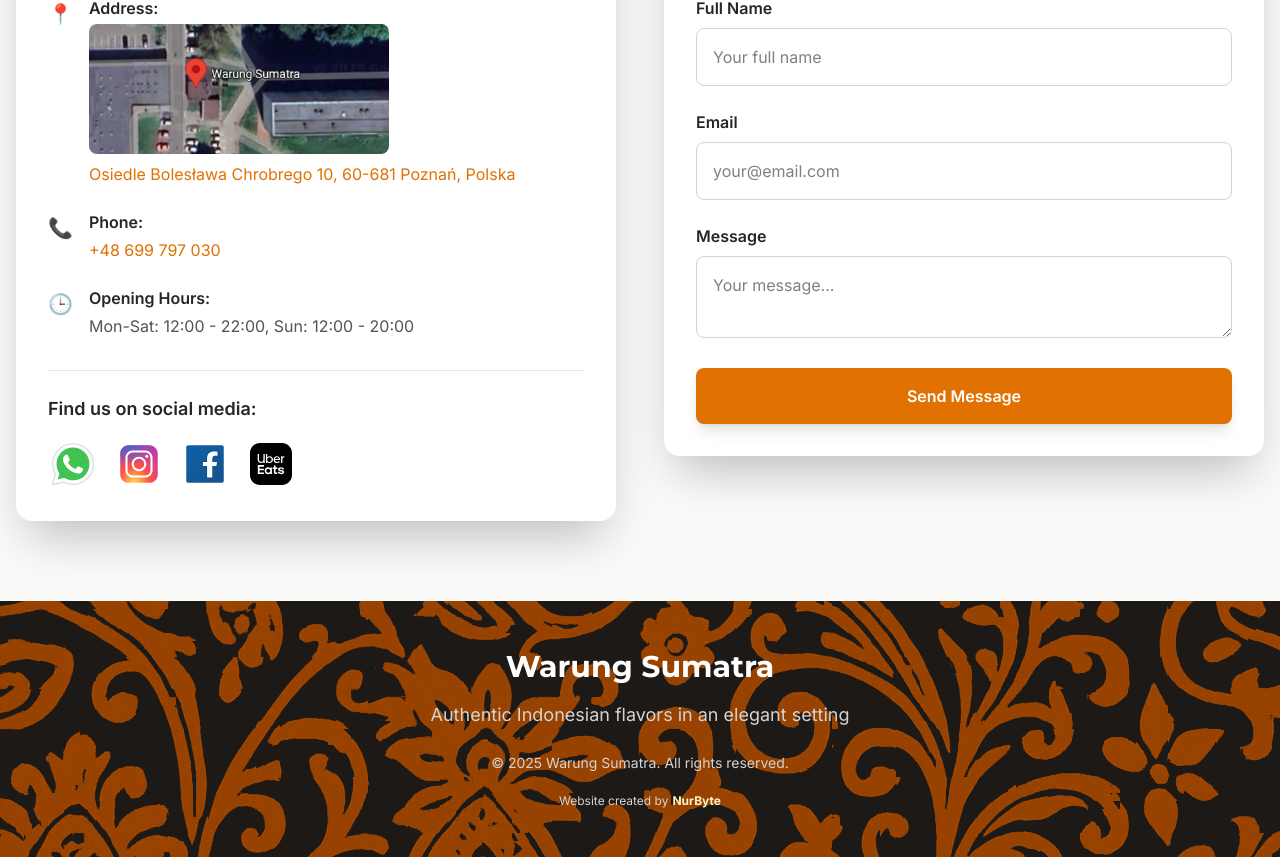
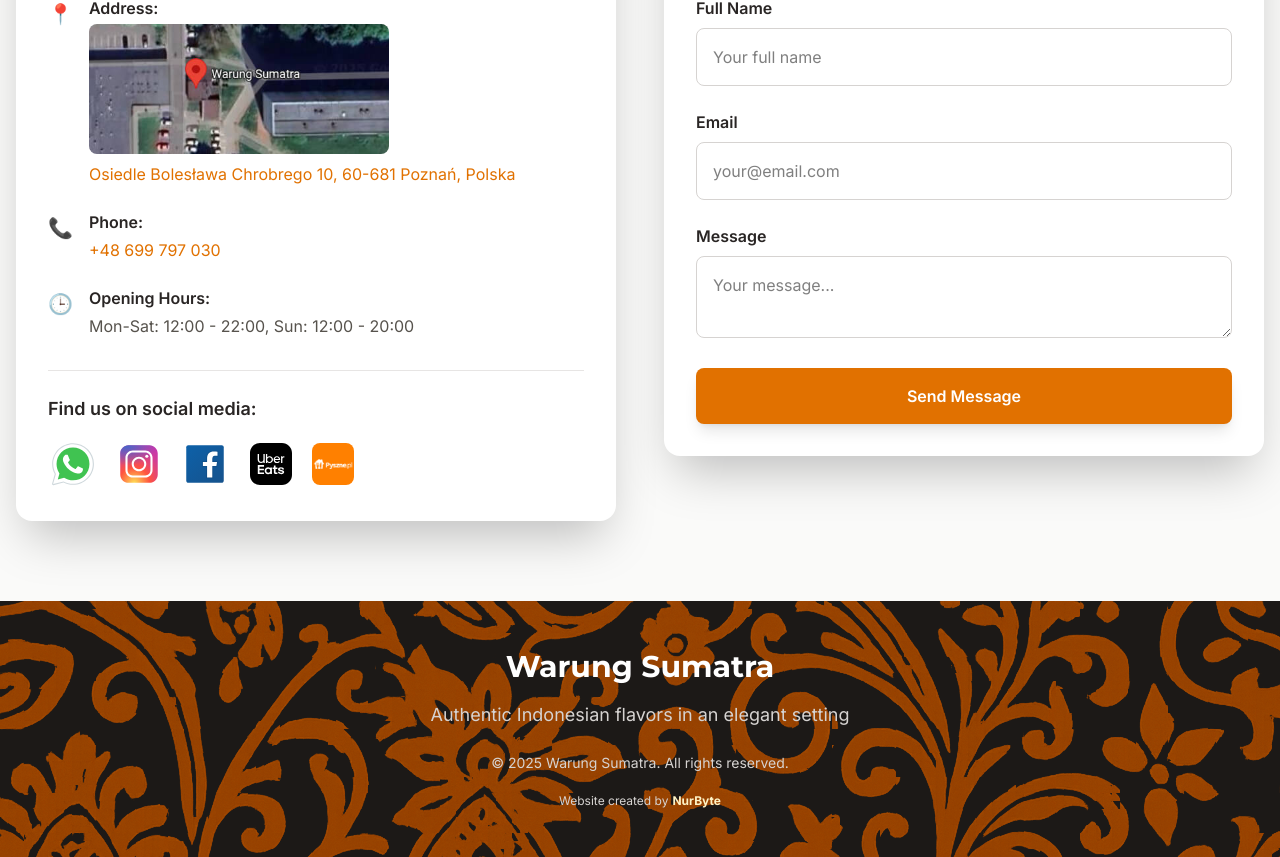
Before and after one commit to michalskirobert/warung-sumatra, a Next.js app: page /en in a window 1280 px wide. Shown: the part 7189-8046 px from the top of the page. Built offline with nearby package versions, Linux system fonts and the light colour scheme; no server answers.

Commit message:
set social media

```diff
--- a/src/components/Hero.tsx
+++ b/src/components/Hero.tsx
@@ -16,6 +16,8 @@ export default function Hero() {
           height={0}
           width={0}
           alt="restaurant"
+          priority
+          placeholder="blur"
         />
         <div
           className="absolute inset-0"
--- a/src/components/contact/SocialMedia.tsx
+++ b/src/components/contact/SocialMedia.tsx
@@ -1,24 +1,52 @@
-import { Facebook, Instagram, UberEats, WhatsApp } from "@src/utils/icons";
+import {
+  Facebook,
+  Instagram,
+  Pyszne_PL,
+  UberEats,
+  WhatsApp,
+} from "@src/utils/icons";
 import { Iconbutton } from "../shared/custom-button/IconButton";
+import {
+  INSTAGRAM_URL,
+  RESTAURANT_PHONE,
+  FACEBOOK_URL,
+  UBEREATS_URL,
+  PYSZNE_PL_URL,
+} from "@src/utils/constants";
 
 export const SocialMedia = () => {
+  const handleLink = (url: string) => {
+    window.open(url, "_blank");
+  };
+
   return (
     <>
       <Iconbutton
         aria-label="WhatsApp"
+        onClick={() =>
+          handleLink(`https://wa.me/${RESTAURANT_PHONE.replace(/\D/g, "")}`)
+        }
         icon={<WhatsApp height={50} width={50} />}
       />
       <Iconbutton
         aria-label="Instagram"
+        onClick={() => handleLink(INSTAGRAM_URL)}
         icon={<Instagram height={50} width={50} />}
       />
       <Iconbutton
         aria-label="Facebook"
+        onClick={() => handleLink(FACEBOOK_URL)}
         icon={<Facebook height={50} width={50} />}
       />
       <Iconbutton
         aria-label="UberEats"
+        onClick={() => handleLink(UBEREATS_URL)}
         icon={<UberEats height={50} width={50} />}
+      />
+      <Iconbutton
+        aria-label="Pyszne.pl"
+        onClick={() => handleLink(PYSZNE_PL_URL)}
+        icon={<Pyszne_PL height={50} width={50} />}
       />
     </>
   );
--- a/src/components/layout/nav/Loading.tsx
+++ b/src/components/layout/nav/Loading.tsx
@@ -1,3 +1,17 @@
 export default function Skeleton() {
-  return <div className="h-16 bg-stone-800 animate-pulse" />;
+  return (
+    <nav className="fixed top-0 w-full z-40 transition-all duration-300 py-4 mx-auto px-4">
+      <div className="flex justify-between">
+        <div className="h-12 bg-stone-800 animate-pulse w-50" />
+        <div className="flex w-1/2 justify-end items-center gap-4">
+          <div className="h-10 bg-stone-800 animate-pulse w-full" />
+          <div className="h-10 bg-stone-800 animate-pulse w-full" />
+          <div className="h-10 bg-stone-800 animate-pulse w-full" />
+          <div className="h-10 bg-stone-800 animate-pulse w-full" />
+          <div className="h-10 bg-stone-800 animate-pulse w-full" />
+          <div className="h-12 bg-stone-800 animate-pulse w-full" />
+        </div>
+      </div>
+    </nav>
+  );
 }
--- a/src/utils/constants.ts
+++ b/src/utils/constants.ts
@@ -4,4 +4,13 @@ export const RESTAURANT_ADDRESS =
 export const RESTAURANT_PHONE = "+48 699 797 030";
 export const RESTAURANT_HOURS = "Mon-Sun: 10am - 10pm";
 export const RESTAURANT_MAP_LINK = "https://maps.app.goo.gl/fc4niARmhKHZUjFe7";
+
 export const NURBYTE_WEBPAGE = process.env.NEXT_PUBLIC_NURBYTE_URL!;
+
+export const UBEREATS_URL =
+  "https://www.ubereats.com/pl-en/store/warung-sumatra/i7FeMEetTZ-_dJpSiqyGyg?srsltid=AfmBOooRBB5hC9G7H2SgRcBVw2lrhId3tEMoQQi-7HgObjJ7iHOyd1cL";
+export const INSTAGRAM_URL =
+  "https://www.instagram.com/warung_sumatra_since__2014_";
+export const PYSZNE_PL_URL =
+  "https://www.pyszne.pl/menu/warung-sumatra-poznan-1";
+export const FACEBOOK_URL = "https://www.facebook.com/WarungSumatraPoznan";
--- a/src/utils/icons.tsx
+++ b/src/utils/icons.tsx
@@ -1,3 +1,7 @@
+import Image, { ImageProps } from "next/image";
+
+import pyszne_pl from "@public/icons/pyszne_pl.png";
+
 export const WhatsApp = (props?: React.SVGProps<SVGSVGElement>) => (
   <svg
     xmlns="http://www.w3.org/2000/svg"
@@ -163,3 +167,14 @@ export const Spinner = (props: React.SVGProps<SVGSVGElement>) =>
       />
     </svg>
   );
+
+export const Pyszne_PL = (props: Omit<Partial<ImageProps>, "src">) => (
+  <Image
+    {...props}
+    width={42}
+    height={42}
+    className="rounded-lg"
+    src={pyszne_pl}
+    alt="Pyszne.pl"
+  />
+);
```
Also changed, not shown: public/icons/pyszne_pl.png (added).
